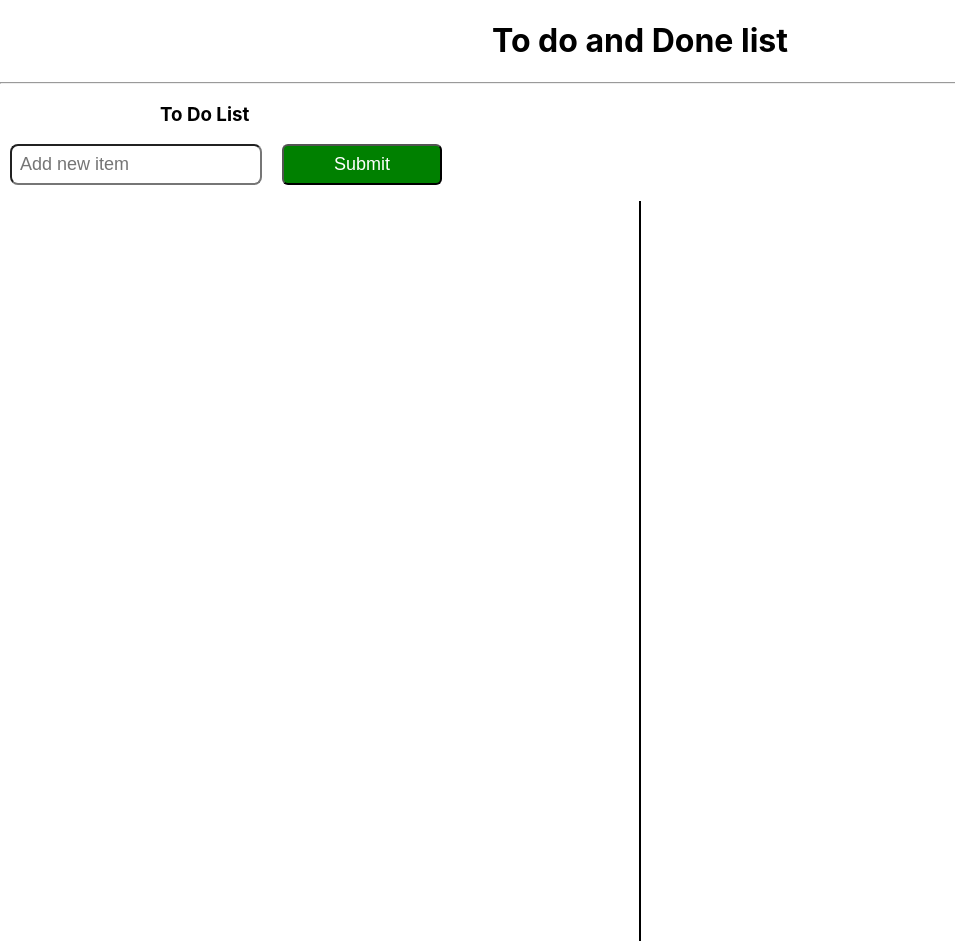
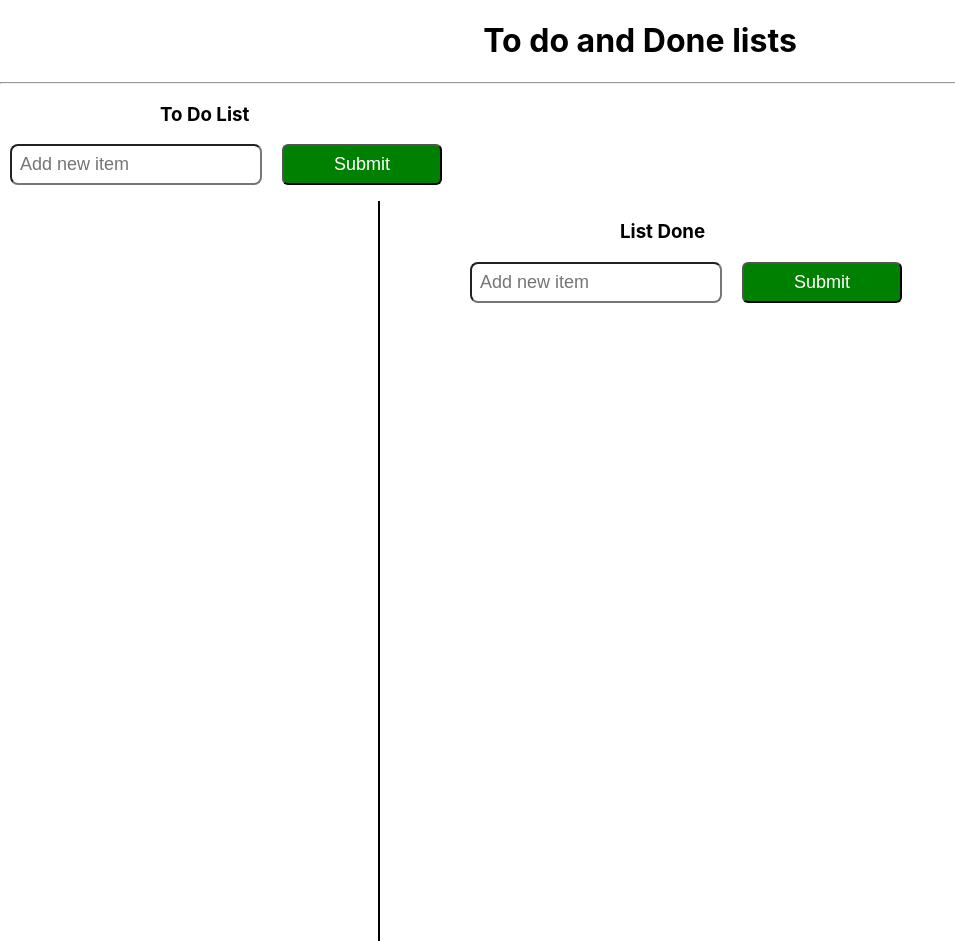
Before and after one commit to elija33/ToDoList, a React (Create React App) app in the folder todolist/: page / in a window 1280 px wide. Shown: the whole page, without its empty margins (0-955 px from the left). Built offline with nearby package versions, Linux system fonts and the light colour scheme.

Commit message:
Move List done

```diff
--- a/todolist/src/App.js
+++ b/todolist/src/App.js
@@ -1,13 +1,18 @@
 import "./Apping.css";
 import TextDisplay from "./components/ListTodo/TextDisplay";
+import Search from "./components/DoneList/Search";
 
 function App() {
   return (
     <div>
-      <h1 className="Alllist">To do and Done list</h1>
+      <h1 className="Alllist">To do and Done lists</h1>
       <hr></hr>
       <TextDisplay />
-      <div className="verticalline"></div>
+      <div className="verticalline">
+        <div className="donelistinputbox">
+          <Search />
+        </div>
+      </div>
     </div>
   );
 }
--- a/todolist/src/Apping.css
+++ b/todolist/src/Apping.css
@@ -71,3 +71,7 @@ button {
   cursor: pointer;
   margin-left: 1rem;
 }
+
+.donelistinputbox {
+  margin-left: 5rem;
+}
--- a/todolist/src/components/DoneList/Search.js
+++ b/todolist/src/components/DoneList/Search.js
@@ -1,4 +1,5 @@
 import React, { useEffect, useState } from "react";
+import InputBox from "../ListTodo/InputBox";
 
 function Search() {
   const [listdone, setListdone] = useState("");
@@ -8,15 +9,13 @@ function Search() {
   return (
     <>
       <h3 className="todolisttext">List Done</h3>
-      <div>
-        <input
+      <InputBox
         type="text"
         className="inputsearch"
         value={listdone}
         onChange={(e) => setListdone(e.target.value)}
         placeholder="Search list here..."
       />
-      </div>
     </>
   );
 }
```
Lines whose indentation alone changed are shown as unchanged.
